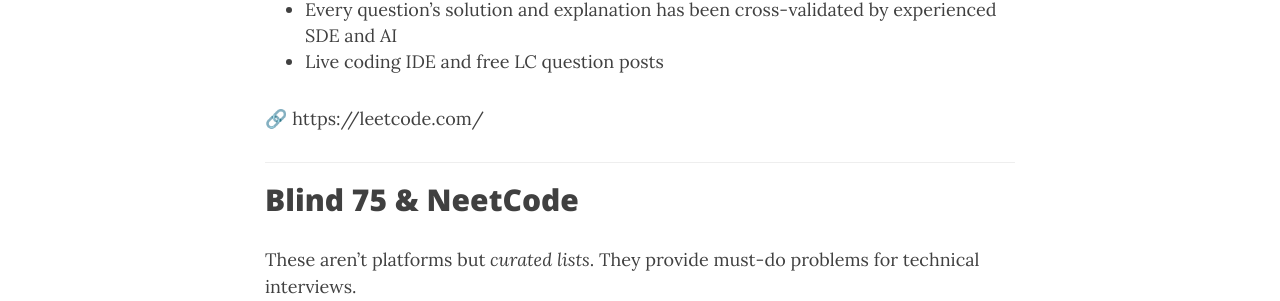
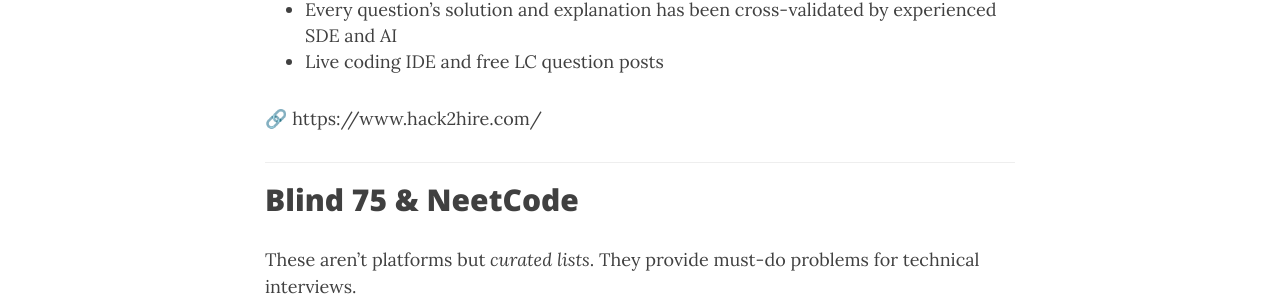
Before and after one commit to LinyiGuo96/LinyiGuo96.github.io, a Jekyll site: the page built from _posts/2025-04-05-Interview-Prep-Web.md, in a window 1280 px wide and 900 px high, scrolled down 2461 px. Shown: the part 153-454 px from the top of the window. Built offline with Jekyll 4.4.1, drawn with Linux system fonts in a browser that asks for light colours; nearby versions of some CDN libraries; some of the changed lines change nothing that is shown.

Commit message:
Update 2025-04-05-Interview-Prep-Web.md

```diff
--- a/_posts/2025-04-05-Interview-Prep-Web.md
+++ b/_posts/2025-04-05-Interview-Prep-Web.md
@@ -76,7 +76,7 @@
 - Every question's solution and explanation has been cross-validated by experienced SDE and AI
 - Live coding IDE and free LC question posts
 
-🔗 https://leetcode.com/
+🔗 https://www.hack2hire.com/
 
 ---
 
```
